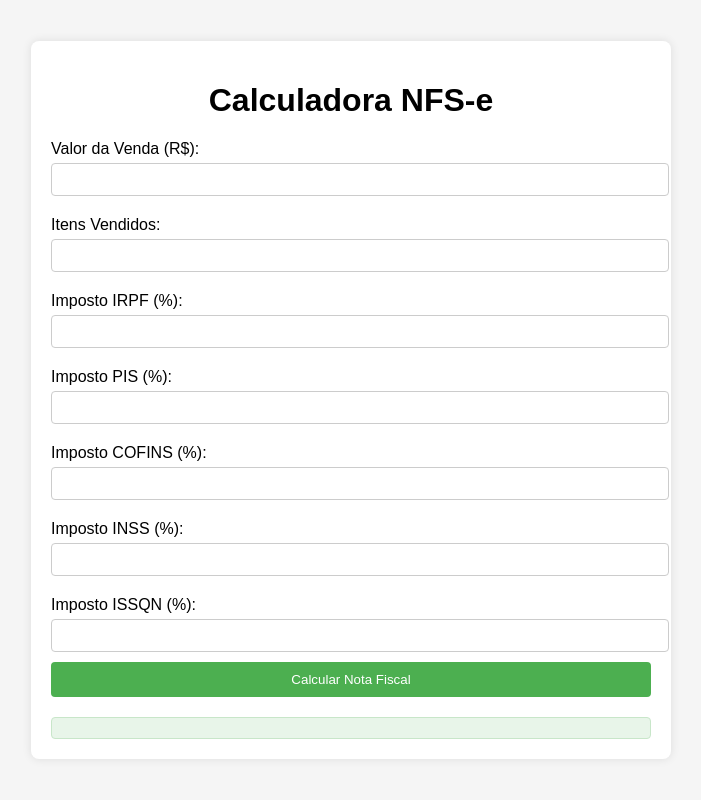
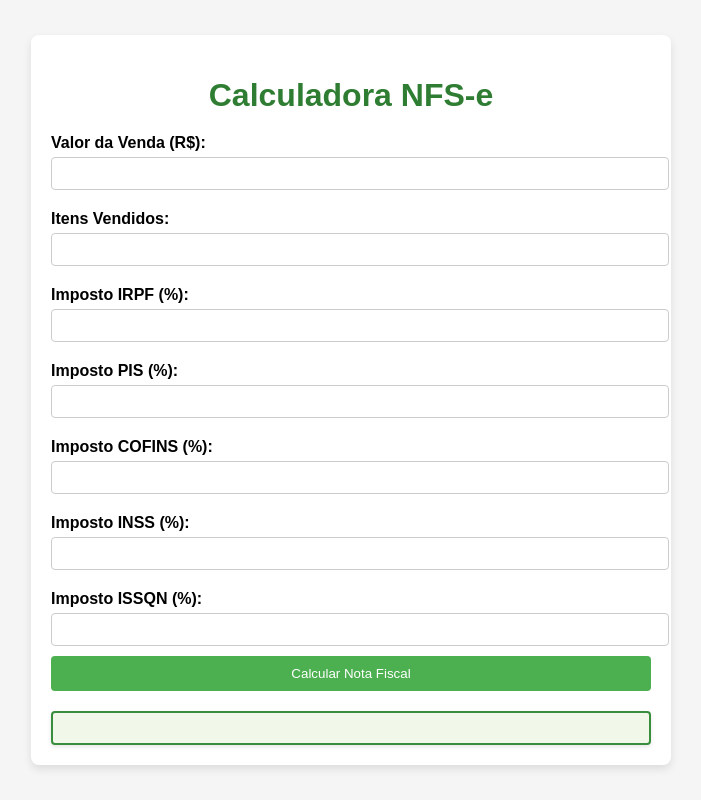
Before and after one commit to Luc4sF01/nfse-calculadora, a plain HTML site: page index.html in a window 1280 px wide. Shown: the whole page, without its empty margins (289-990 px from the left). Drawn offline with Linux system fonts and the light colour scheme.

Commit message:
Update index.html

```diff
--- a/index.html
+++ b/index.html
@@ -5,6 +5,7 @@
     <meta name="viewport" content="width=device-width, initial-scale=1.0">
     <title>Calculadora NFS-e</title>
     <style>
+        /* Estilo Geral */
         body {
             font-family: Arial, sans-serif;
             margin: 0;
@@ -15,21 +16,31 @@
             min-height: 100vh;
             background-color: #f5f5f5;
         }
+
         .container {
             width: 90%;
             max-width: 600px;
             padding: 20px;
             background: #fff;
             border-radius: 8px;
-            box-shadow: 0 0 10px rgba(0, 0, 0, 0.1);
+            box-shadow: 0 4px 8px rgba(0, 0, 0, 0.1);
+            margin: 20px auto;
         }
+
+        /* Título */
         h1 {
             text-align: center;
+            color: #2E7D32;
+            margin-bottom: 20px;
         }
+
+        /* Formulário */
         label {
             display: block;
             margin: 10px 0 5px;
+            font-weight: bold;
         }
+
         input {
             width: 100%;
             padding: 8px;
@@ -37,6 +48,8 @@
             border: 1px solid #ccc;
             border-radius: 4px;
         }
+
+        /* Botão */
         button {
             width: 100%;
             padding: 10px;
@@ -45,16 +58,27 @@
             border: none;
             border-radius: 4px;
             cursor: pointer;
+            transition: background-color 0.3s ease;
         }
+
         button:hover {
-            background-color: #45a049;
+            background-color: #388E3C;
         }
+
+        /* Resultado */
         .resultado {
             margin-top: 20px;
-            padding: 10px;
-            background: #e8f5e9;
-            border: 1px solid #c8e6c9;
+            padding: 15px;
+            background: #F1F8E9;
+            border: 2px solid #388E3C;
             border-radius: 4px;
+            box-shadow: 0 2px 4px rgba(0, 0, 0, 0.1);
+            overflow: auto;
+        }
+
+        .resultado h3 {
+            margin-top: 0;
+            color: #2E7D32;
         }
     </style>
 </head>
@@ -90,7 +114,9 @@
     </div>
 
     <script>
+        // Função para calcular a Nota Fiscal
         document.getElementById('calcular').addEventListener('click', () => {
+            // Captura dos valores do formulário
             const valor = parseFloat(document.getElementById('valor').value);
             const itens = document.getElementById('itens').value;
             const irpf = parseFloat(document.getElementById('irpf').value);
@@ -99,11 +125,13 @@
             const inss = parseFloat(document.getElementById('inss').value);
             const issqn = parseFloat(document.getElementById('issqn').value);
 
+            // Validação dos valores
             if (isNaN(valor) || isNaN(irpf) || isNaN(pis) || isNaN(cofins) || isNaN(inss) || isNaN(issqn)) {
                 alert('Por favor, preencha todos os campos corretamente.');
                 return;
             }
 
+            // Cálculo dos impostos
             const totalImpostos = (valor * irpf / 100) +
                                   (valor * pis / 100) +
                                   (valor * cofins / 100) +
@@ -112,6 +140,7 @@
 
             const valorLiquido = valor - totalImpostos;
 
+            // Exibição do resultado
             document.getElementById('resultado').innerHTML = `
                 <h3>Nota Fiscal de Serviço</h3>
                 <p><strong>Itens Vendidos:</strong> ${itens}</p>
```
